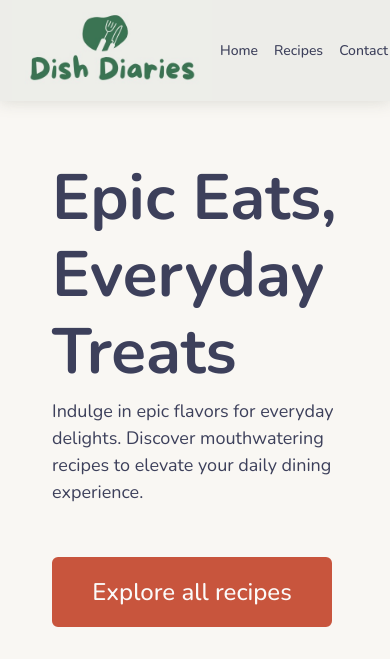
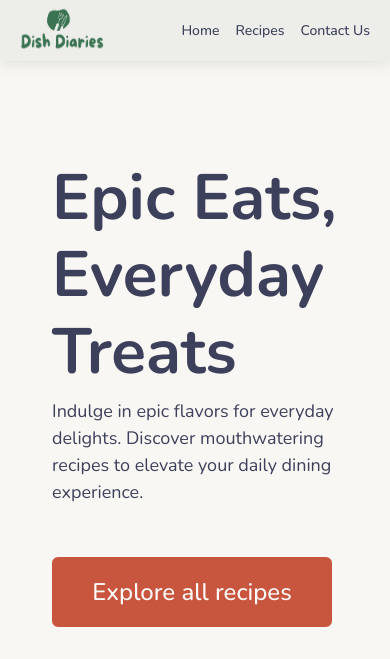
Before and after one commit to louiseka/CFG-Project, a plain HTML site: page index.html in a window 390 px wide. Shown: the top 659 px of the page. Drawn offline with nearby package versions, Linux system fonts and the light colour scheme; grey boxes are pictures that could not be loaded.

Commit message:
Logo resize

```diff
--- a/css/style.css
+++ b/css/style.css
@@ -20,10 +20,17 @@ nav {
     white-space: nowrap;
 }
 
+.nav-logo {
+    width:200px;
+ }
+
 @media screen and (max-width:1000px) {
     .nav-container a {
         font-size: 14px;
         padding: 20px 8px;
+    }
+    .nav-logo {
+        width:100px;
     }
 }
 
@@ -31,9 +38,7 @@ nav {
     text-decoration: underline;
 }
 
-.nav-logo {
-   width:200px;
-}
+
 
 .nav-links {
     display: flex;
```
